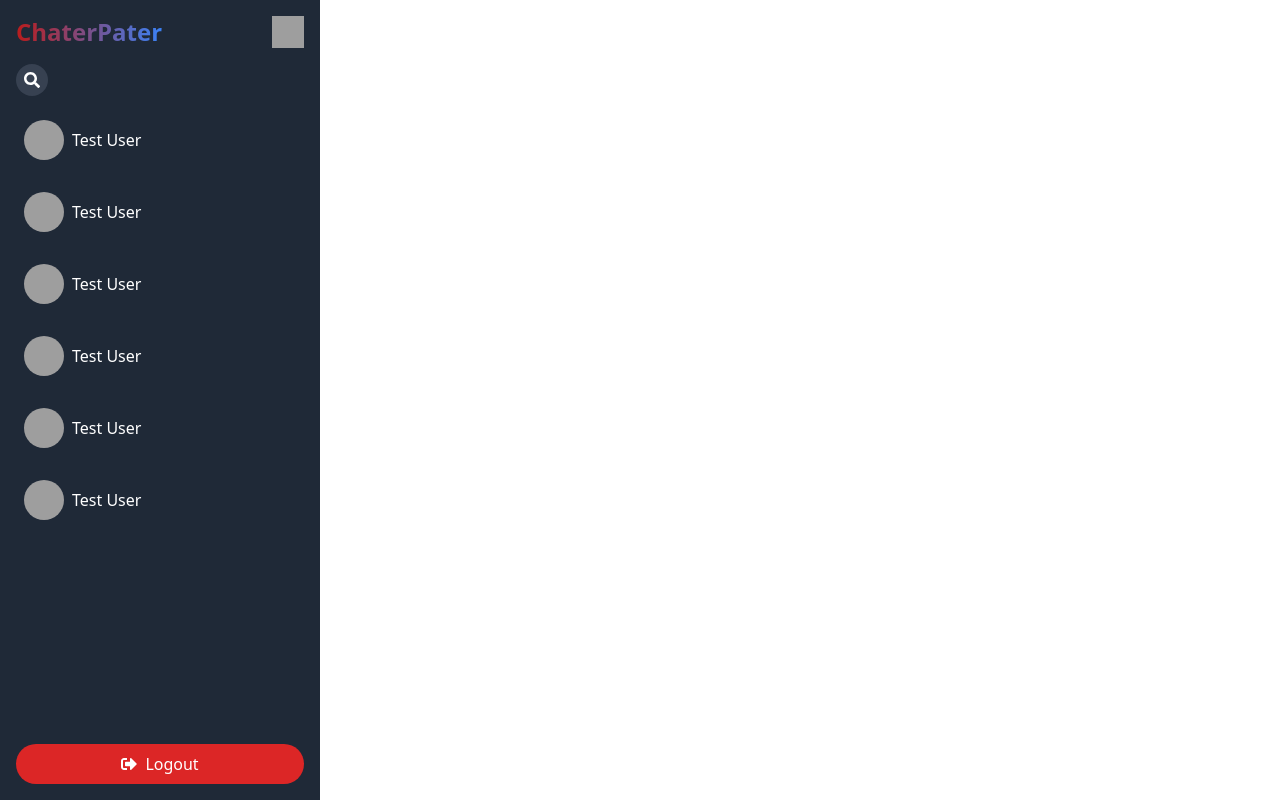
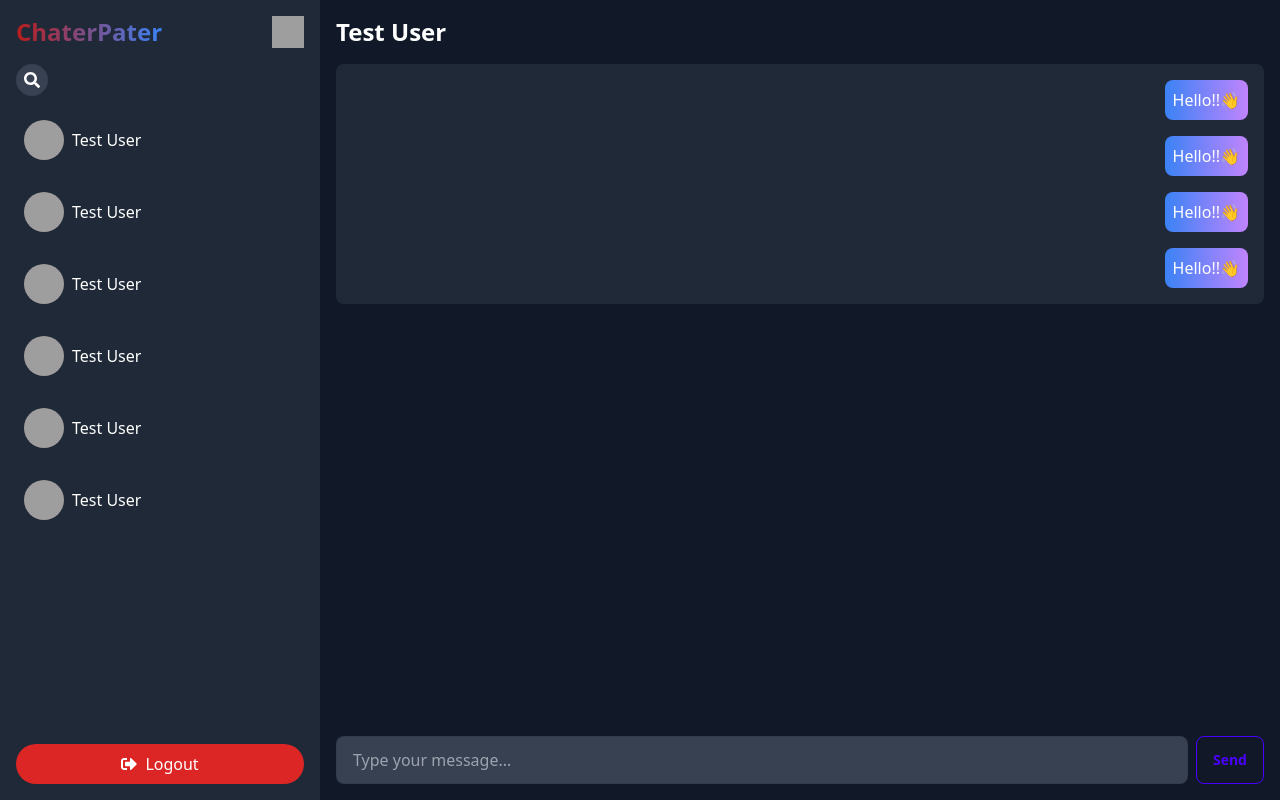
Before and after one commit to sushantskb/Chater-Pater, a React (Vite) app: page / in a window 1280 px wide. Built offline with nearby package versions, Linux system fonts and the light colour scheme; grey boxes are pictures that could not be loaded.

Commit message:
added the message container

```diff
--- /dev/null
+++ b/src/components/MessageContainer/Message.jsx
@@ -0,0 +1,17 @@
+
+const Message = () => {
+
+  return (
+    <div className="flex justify-end">
+      <div className="bg-gradient-to-r p-2 rounded-lg from-blue-500 to-purple-400 text-white max-w-xs">
+        Hello!!👋
+      </div>
+    </div>
+  );
+};
+
+export default Message;
+
+
+// `flex ${isUser ? "justify-end" : "justify-start"}`
+// `p-2 rounded-lg ${isUser ? "bg-blue-500 text-white" : "bg-gray-700 text-white"} max-w-xs`
--- /dev/null
+++ b/src/components/MessageContainer/MessageContainer.jsx
@@ -0,0 +1,19 @@
+import MessageInput from "./MessageInput";
+import Messages from "./Messages";
+
+
+const MessageContainer = () => {
+  return (
+    <div className="flex flex-col h-full w-full sm:w-3/4 bg-gray-900 text-white p-4">
+      <div className="flex justify-between items-center mb-4">
+        <div className="text-2xl font-bold">Test User</div>
+      </div>
+      <div className="flex-grow overflow-y-auto">
+        <Messages />
+      </div>
+      <MessageInput />
+    </div>
+  );
+};
+
+export default MessageContainer;
--- /dev/null
+++ b/src/components/MessageContainer/MessageInput.jsx
@@ -0,0 +1,32 @@
+import { useState } from "react";
+
+const MessageInput = () => {
+  const [message, setMessage] = useState("");
+
+  const handleInputChange = (e) => {
+    setMessage(e.target.value);
+  };
+
+  const handleSendMessage = () => {
+    // Add logic to send the message
+    console.log("Sending message:", message);
+    setMessage("");
+  };
+
+  return (
+    <div className="flex items-center mt-4">
+      <input
+        type="text"
+        value={message}
+        onChange={handleInputChange}
+        placeholder="Type your message..."
+        className="input input-bordered flex-grow bg-gray-700 text-white placeholder-gray-400"
+      />
+      <button onClick={handleSendMessage} className="btn btn-primary btn-outline ml-2">
+        Send
+      </button>
+    </div>
+  );
+};
+
+export default MessageInput;
--- /dev/null
+++ b/src/components/MessageContainer/Messages.jsx
@@ -0,0 +1,18 @@
+import Message from "./Message";
+
+const Messages = () => {
+
+  return (
+    <div className="flex flex-col space-y-4 p-4 bg-gray-800 rounded-lg">
+      {/* {messages.map(message => (
+        <Message key={message.id} message={message} />
+      ))} */}
+      <Message />
+      <Message />
+      <Message />
+      <Message />
+    </div>
+  );
+};
+
+export default Messages;
--- a/src/pages/Home/Home.jsx
+++ b/src/pages/Home/Home.jsx
@@ -1,9 +1,11 @@
+import MessageContainer from "../../components/MessageContainer/MessageContainer";
 import Sidebar from "../../components/SideBar/Sidebar";
 
 const Home = () => {
   return (
     <div className="flex flex-col sm:flex-row h-screen">
       <Sidebar />
+      <MessageContainer />
     </div>
   );
 };
```
